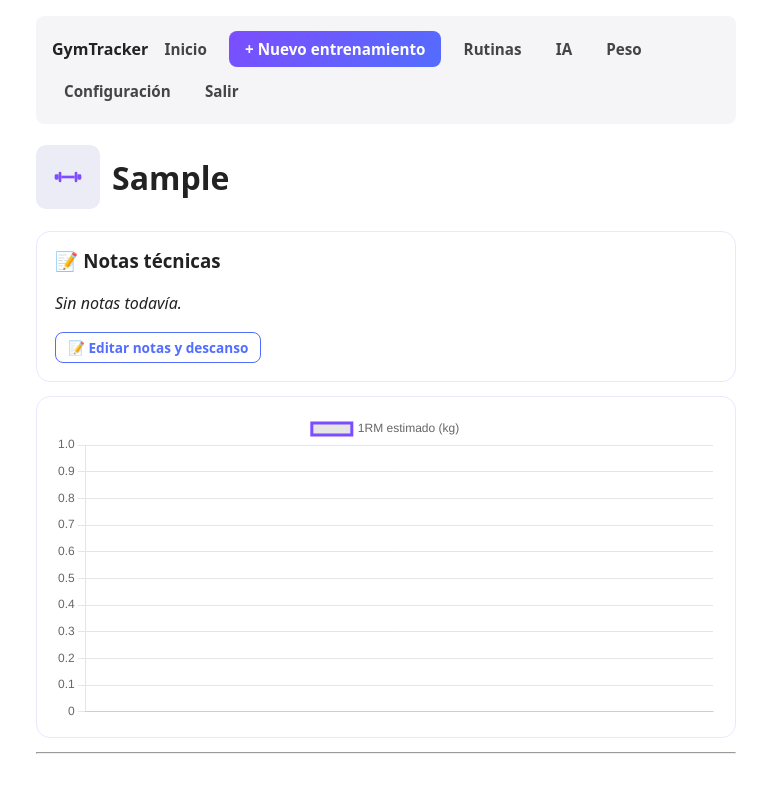
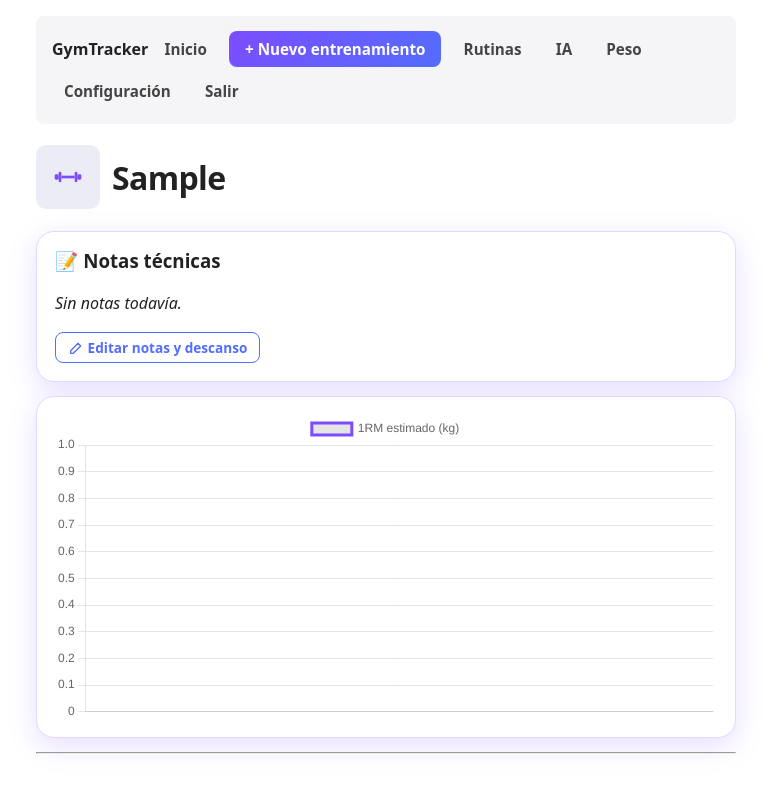
Before and after one commit to jaimemorenov621-cmyk/gym-tracker, a Flask app: a page that uses app/templates/exercise_progress.html in a window 1280 px wide. Shown: the whole page, without its empty margins (254-1025 px from the left). Run offline with Flask 3, Linux system fonts and the light colour scheme; the visitor is signed in with stand-in values (Sample User, id 1); data that the repository does not hold is empty.

Commit message:
Extiende el rediseño "estilo Whoop" a exercise_progress.html
.card -> .card-elevated en las 6 tarjetas de la página, única de las
rediseñadas que aún se quedaba sin elevar. Emoji decorativos (⚠️🎉🌐🏆)
se mantienen -- mismo criterio ya aplicado en workout_detail.html --
salvo "Editar notas y descanso", convertido a icon('note')+icon('stopwatch')
por ser el mismo patrón ya usado en otras dos plantillas.

.notes-list (compartida con workout_detail.html) gana estilos propios,
antes no tenía ninguno. Color del punto "sesión PR" del gráfico
alineado con --color-success-dark. La regla .progress-chart tapa un
desbordamiento real del <canvas> en móvil (confirmado midiendo que
Chart.js ponía 662px de ancho inline en un viewport de 320px).

```diff
--- a/app/routes.py
+++ b/app/routes.py
@@ -511,7 +511,7 @@ def exercise_progress(name):
     chart_colors = []
     for s in session_list:
         if s["is_pr"]:
-            chart_colors.append("#2e7d32")
+            chart_colors.append("#17a973")
         elif id(s) in lastN_ids and stagnation:
             chart_colors.append("#c62828")
         else:
--- a/app/static/style.css
+++ b/app/static/style.css
@@ -1229,3 +1229,30 @@ en vez de solo encogerla, que era lo que seguía sin caber.  */
     margin: 0;
     font-style: italic;
 }
+
+/* ===== Piloto de rediseño: exercise_progress.html ===== */
+
+/* .notes-list también se usa en workout_detail.html -- estas reglas solo
+tocan espaciado vertical (quitan el margen por defecto del <ul> del
+navegador), no ancho/bullets/color, así que son seguras -- y una mejora,
+no una regresión -- para ambas plantillas. */
+.notes-list {
+    margin: 0;
+    padding-left: 20px;
+}
+.notes-list li {
+    margin-bottom: 4px;
+    line-height: 1.4;
+}
+.notes-list li:last-child {
+    margin-bottom: 0;
+}
+
+/* Red de seguridad CSS para el <canvas width="600"> del gráfico: Chart.js
+v4 trae responsive:true por defecto y debería reescalarlo solo, pero eso
+depende de que el script del CDN cargue bien -- esto cubre el caso de
+que falle o vaya lento, coste cero. */
+.progress-chart {
+    max-width: 100%;
+    height: auto;
+}
--- a/app/templates/exercise_progress.html
+++ b/app/templates/exercise_progress.html
@@ -1,7 +1,7 @@
 {% extends "base.html" %}
 {% import "_macros.html" as macros %}
 {% block content %}
-    <h1 style="display:flex; align-items:center; gap:12px;">
+    <h1 style="display:flex; align-items:center; gap:12px; font-weight:800; letter-spacing:-0.02em;">
         {% set img = get_exercise_image(exercise) %}
         {% if img %}
             <img src="{{ img }}" style="width:64px; height:64px; object-fit:cover; border-radius:10px;">
@@ -12,18 +12,18 @@
     </h1>
 
     {% if stagnation %}
-        <div class="card" style="border-left:4px solid #c62828;">
+        <div class="card card-elevated" style="border-left:4px solid #c62828;">
             ⚠️ <strong>Posible estancamiento:</strong> no has batido tu récord en las últimas {{ threshold }} sesiones de {{ exercise|title }}.
         </div>
     {% endif %}
     {% if improvement %}
-        <div class="card" style="border-left:4px solid #22c98c;">
+        <div class="card card-elevated" style="border-left:4px solid #22c98c;">
             🎉 <strong>¡Nuevo récord!</strong> Tu última sesión superó tu mejor marca anterior.
         </div>
     {% endif %}
 
     {% if catalog_exercise %}
-        <div class="card">
+        <div class="card card-elevated">
             <h3 style="margin-top:0;">🌐 Nombre en español</h3>
             <form action="{{ url_for('update_exercise_translation', name=exercise) }}" method="post" style="display:flex; gap:8px;">
                 {{ translation_form.hidden_tag() }}
@@ -33,7 +33,7 @@
         </div>
     {% endif %}
 
-    <div class="card">
+    <div class="card card-elevated">
         <h3 style="margin-top:0;">📝 Notas técnicas</h3>
         {% if exercise_note and exercise_note.notes %}
             <ul class="notes-list">
@@ -45,12 +45,12 @@
             <p><em>Sin notas todavía.</em></p>
         {% endif %}
         <a class="btn-outline" href="{{ url_for('exercise_notes', name=exercise) }}">
-            📝 Editar notas y descanso{% if exercise_note and exercise_note.default_rest_seconds %} (⏱ {{ format_rest(exercise_note.default_rest_seconds) }}){% endif %}
+            {{ macros.icon('note') }} Editar notas y descanso{% if exercise_note and exercise_note.default_rest_seconds %} ({{ macros.icon('stopwatch') }} {{ format_rest(exercise_note.default_rest_seconds) }}){% endif %}
         </a>
     </div>
 
-    <div class="card">
-        <canvas id="progressChart" width="600" height="280"></canvas>
+    <div class="card card-elevated">
+        <canvas id="progressChart" class="progress-chart" width="600" height="280"></canvas>
     </div>
     <script src="https://cdn.jsdelivr.net/npm/chart.js"></script>
     <script>
@@ -73,7 +73,7 @@
 
     <hr>
     {% for s in sessions %}
-        <div class="card">
+        <div class="card card-elevated">
             <h3 style="margin-top:0;">{{ s.timestamp.strftime('%d/%m/%Y %H:%M') }} {% if s.is_pr %}<span style="color:#ffb300;">🏆</span>{% endif %}</h3>
             {% for e in s.sets %}
                 <div class="set-row">
```
